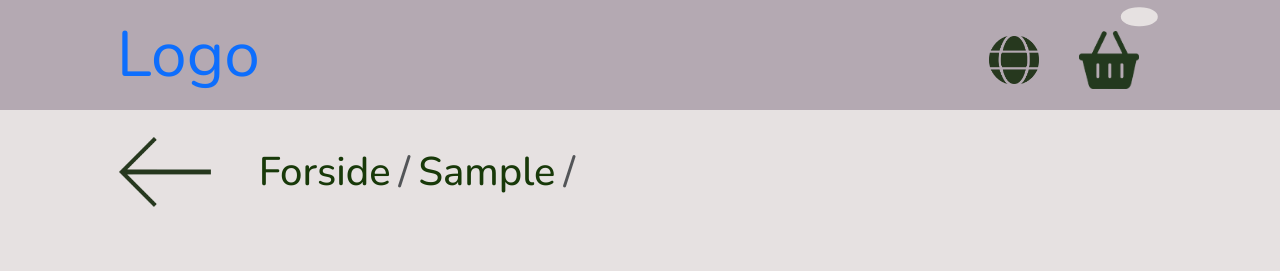
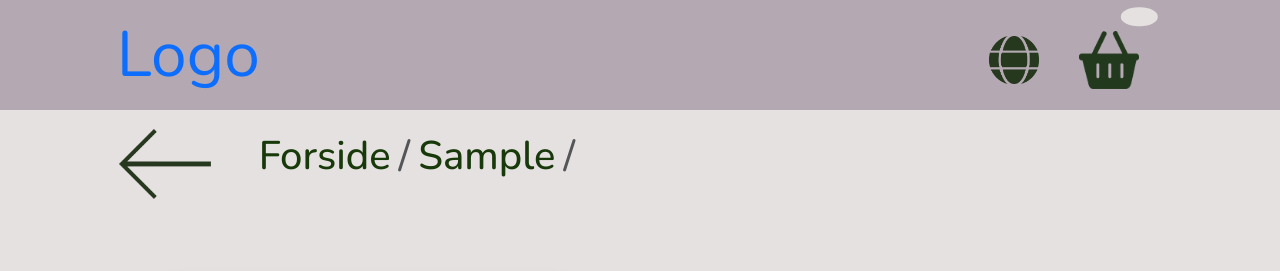
Before and after one commit to SofieKristiansen/EksamenRoomService, a PHP site: page /produkt.php?prodId=1 in a window 1280 px wide. Shown: the top 271 px of the page. Run offline with PHP 8.4, Linux system fonts and the light colour scheme; tables that the repository leaves empty or names only in its code hold one stand-in row (values such as "Sample post"); data that the repository does not hold is empty; style sheets or scripts are compiled from the project's sources; some libraries are stand-ins or nearby versions; some web fonts are replaced.

Commit message:
brødkrummesti uden margintop og padding top

```diff
--- a/broedkrummesti.php
+++ b/broedkrummesti.php
@@ -14,7 +14,7 @@ if ($prodId > 0) {
         $kortProduktNavn = $produktNavnArray[0];
         ?>
         <nav aria-label="breadcrumb">
-            <ol class="breadcrumb fs-1 mt-3 fw-medium brødtekst">
+            <ol class="breadcrumb fs-1 fw-medium brødtekst">
                 <li class="breadcrumb-item"><a class="text-primærtekstfarve" href="forside.php">Forside</a></li>
                 <li class="breadcrumb-item"><a class="text-primærtekstfarve" href="<?php echo $produkterURL; ?>"><?php echo $produkt->kategoriNavn; ?></a></li>
                 <li class="breadcrumb-item active text-primærtekstfarve" aria-current="page"><?php echo $kortProduktNavn; ?></li>
@@ -29,7 +29,7 @@ if ($prodId > 0) {
         $kategori = $kategorier[0];
         ?>
         <nav aria-label="breadcrumb">
-            <ol class="breadcrumb fs-1 pt-3 mt-3 fw-medium brødtekst">
+            <ol class="breadcrumb fs-1 fw-medium brødtekst">
                 <li class="breadcrumb-item"><a class="text-primærtekstfarve" href="forside.php">Forside</a></li>
                 <li class="breadcrumb-item active text-primærtekstfarve" aria-current="page"><?php echo $kategori->kateNavn; ?></li>
             </ol>
```
